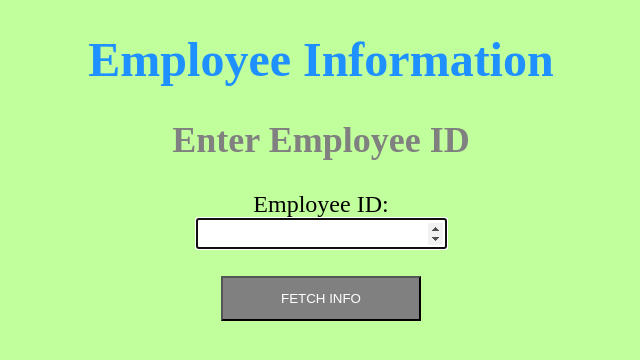
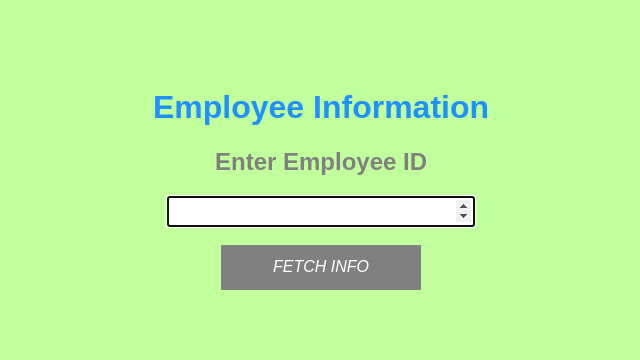
Before and after one commit to arjookhattri/finalproject_app_group6, a Flask app: page /getemp in a window 1280 px wide. Shown: the top 360 px of the page, without its empty margins (319-959 px from the left). Run offline with Flask 2, Linux system fonts and the light colour scheme.

Commit message:
Update getemp.html

```diff
--- a/templates/getemp.html
+++ b/templates/getemp.html
@@ -1,27 +1,52 @@
-	<!DOCTYPE html>
+<!DOCTYPE html>
 <html>
 <head>
-	<title>Get Employee Information</title>
+    <title>Get Employee Information</title>
+    <style>
+        body {
+            background-color: {{ color }};
+            font-family: Avenir, sans-serif;
+            text-align: center;
+            padding: 60px;
+            color: black;
+        }
+
+        h1 {
+            color: DodgerBlue;
+        }
+
+        h2 {
+            color: grey;
+        }
+
+        input[type="number"] {
+            height: 25px;
+            font-size: 14pt;
+            width: 300px;
+        }
+
+        button {
+            background: grey;
+            height: 45px;
+            width: 200px;
+            color: white;
+            font-style: oblique;
+            font-size: 16px;
+            border: none;
+            cursor: pointer;
+        }
+
+        button:hover {
+            background: #555;
+        }
+    </style>
 </head>
-<center>
-	<font color="black" size="5" style="font-family: avenir">
-
-		<h1 style="color: DodgerBlue">Employee Information</h1>
-
-		<body style="background: {{ color }};">
-
-			<form action="/fetchdata" autocomplete="on" method="POST">
-
-				<h2 style="color: grey">Enter Employee ID</h2>
-
-		  		Employee ID:<br> <input style="height:25px;font-size:14pt;" type="number" name="emp_id" autofocus size="40"><br><br>
-
-
-		  		<button type="submit" style="background: grey; height: 45px; width: 200px; color: white; size: 5; font:oblique;">FETCH INFO</button><br><br>
-
-			</form>
-
-		</body>
-	</font>
-</center>
+<body>
+    <h1>Employee Information</h1>
+    <form action="/fetchdata" method="POST" autocomplete="on">
+        <h2>Enter Employee ID</h2>
+        <input type="number" name="emp_id" required autofocus><br><br>
+        <button type="submit">FETCH INFO</button>
+    </form>
+</body>
 </html>
```
